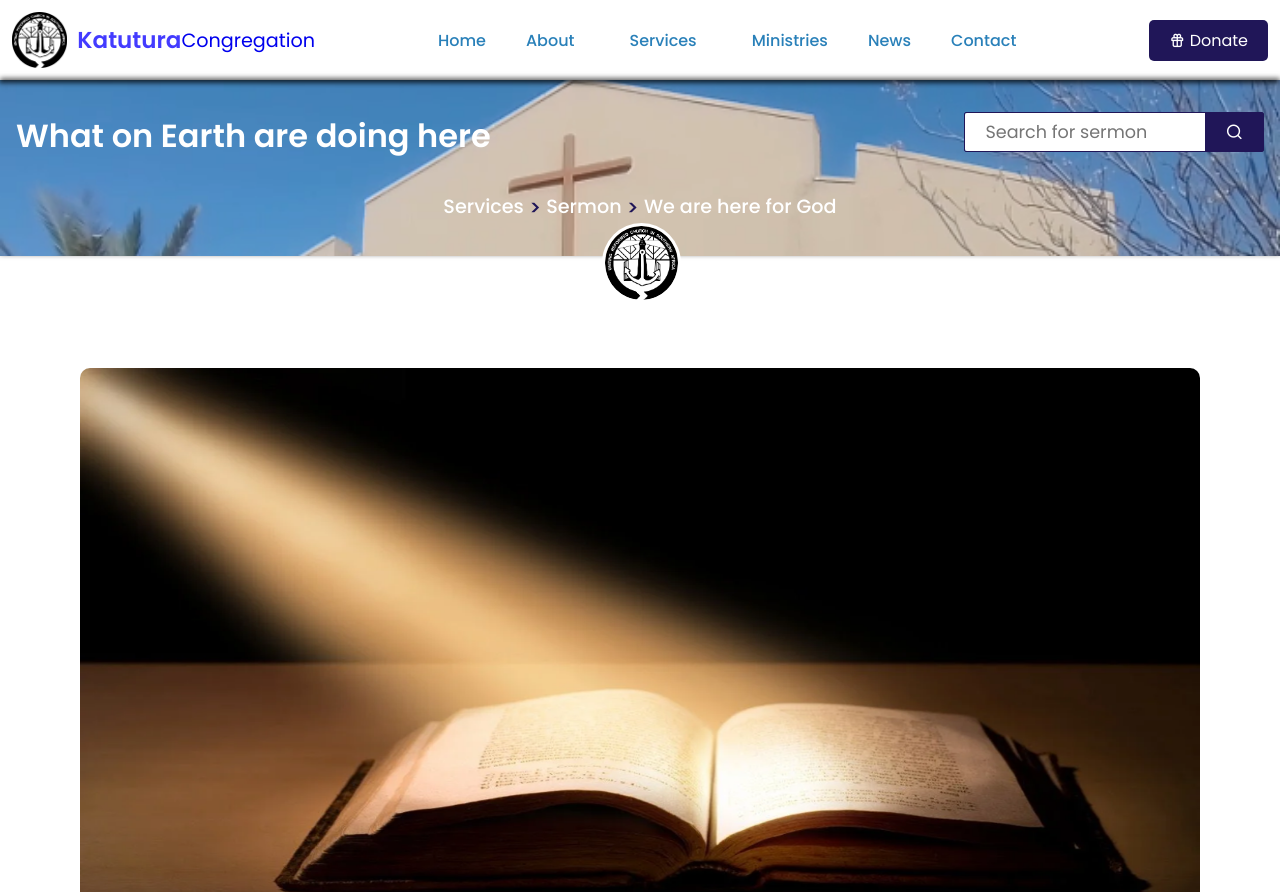
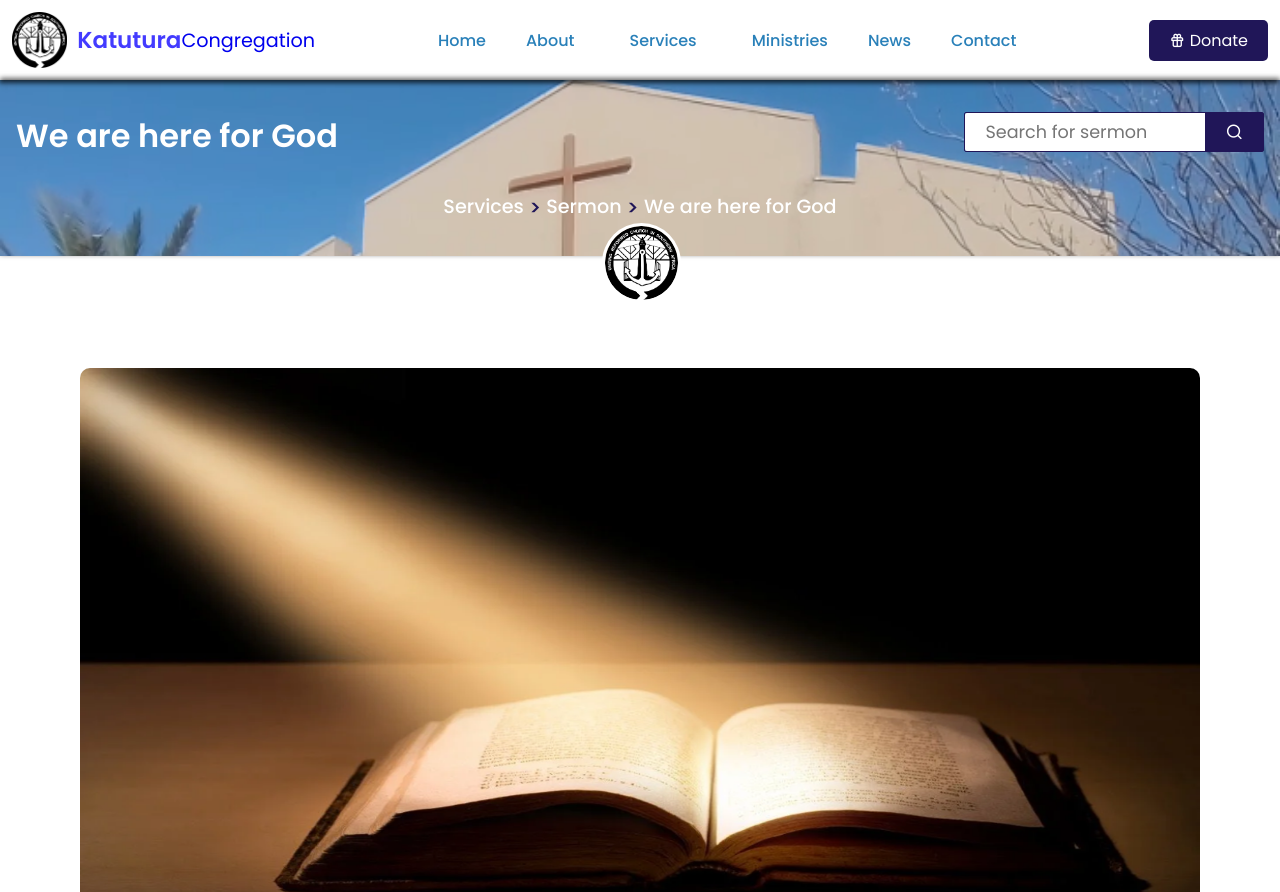
Before and after one commit to sein-pr/URCSA-KC, a plain HTML site: page sermon-item2.html in a window 1280 px wide. Shown: the top 892 px of the page. Drawn offline with nearby package versions, Linux system fonts and the light colour scheme.

Commit message:
fixed sermon item2

```diff
--- a/sermon-item2.html
+++ b/sermon-item2.html
@@ -44,7 +44,7 @@
     <main>
         <div class="subpage-hero">
             <div class="top">
-                <h1>What on Earth are doing here </h1>
+                <h1>We are here for God</h1>
                 <form action="#">
                     <input type="text" placeholder="Search for sermon">
                     <button><i class="uil uil-search"></i></button>
```
